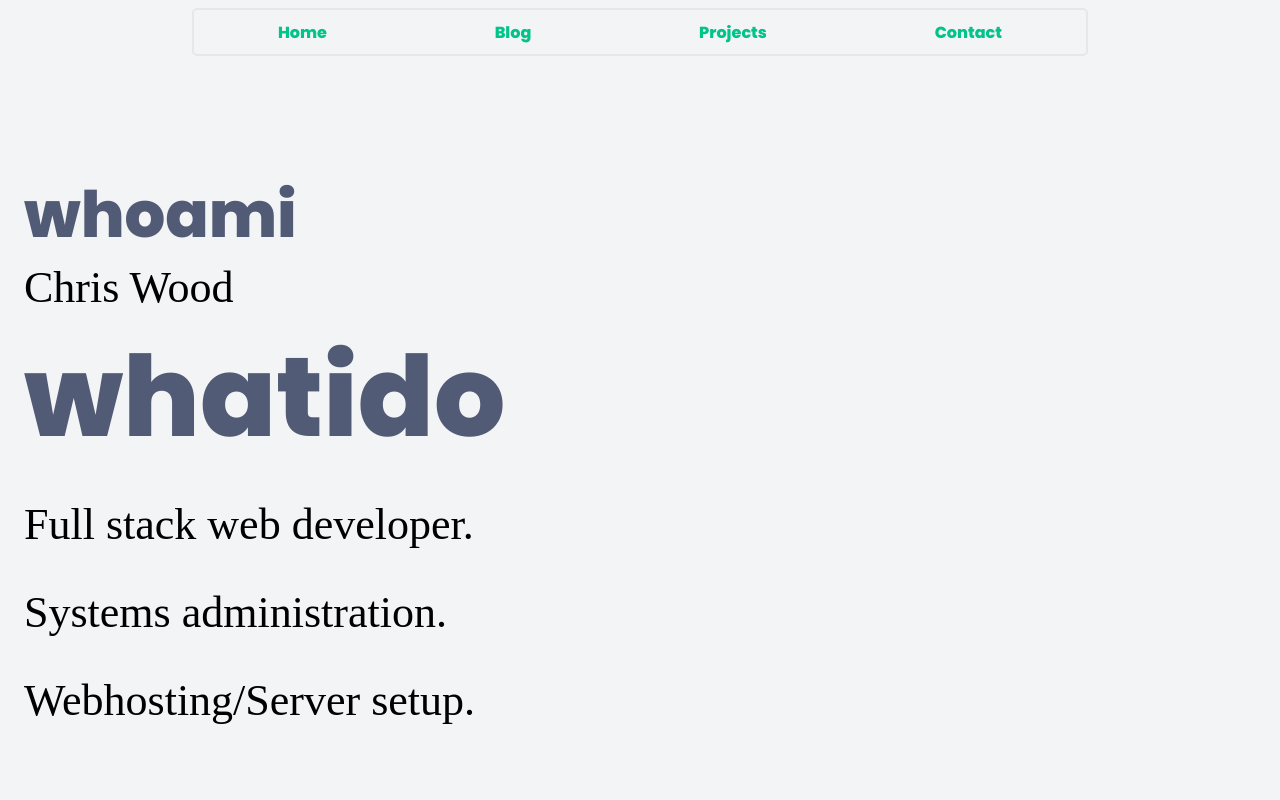
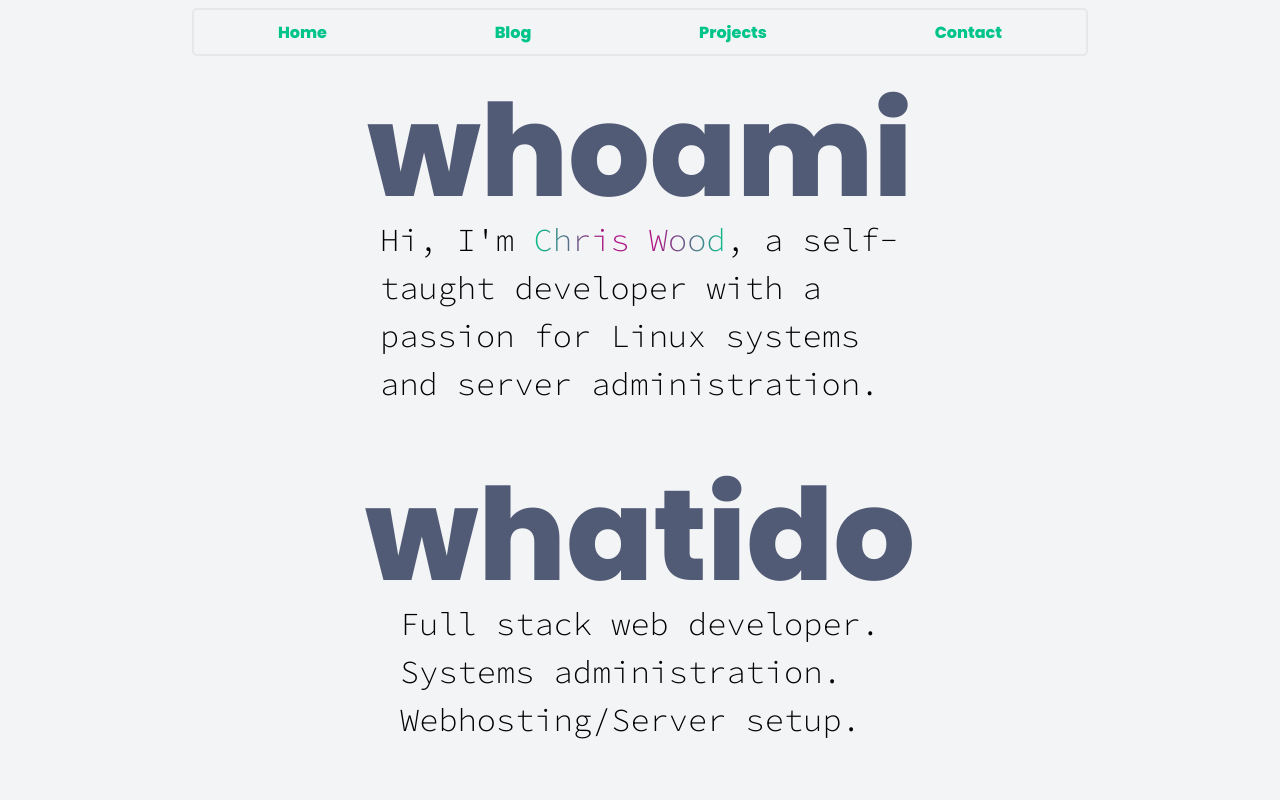
Before and after one commit to ChrispyChris/chriswood.tech, a React (Vite) app: page / in a window 1280 px wide. Shown: the top 800 px of the page. Built offline with nearby package versions, Linux system fonts and the light colour scheme; a web font is replaced by a local one.

Commit message:
Apply latest development styles

```diff
--- a/src/components/mobile_nav.tsx
+++ b/src/components/mobile_nav.tsx
@@ -12,7 +12,7 @@ export default function MobileNav(): ReactElement {
     };
 
     return(
-      <nav className="mobile-nav-container">
+      <nav className="mobile-nav__container">
         <ul id="mobile-nav_hamburger" className={`mobile-nav-hamburger--${isOpen ? "open" : "closed"} ${isOpen ? "hamburger-transition" : null}`}>
           {navItems.map(item => <li className="mobile-nav__item" key={item.name} onClick={toggleMenu}><Link to={item.url} className="mobile-nav__link">{item.name}</Link></li>)}
         </ul>
--- a/src/index.scss
+++ b/src/index.scss
@@ -1,14 +1,4 @@
 @import "./sass/globals";
-
-@font-face {
-    font-family: "HelveticaNeueLTW05-57Cond";
-    src: local("HelveticaNeue"),
-      url("assets/fonts/Helvetica-Neue/HelveticaNeueLTW05-57Cond.woff2") format("woff2"),
-      url("assets/fonts/Helvetica-Neue/HelveticaNeueLTW05-57Cond.woff") format("woff");
-    font-weight: normal;
-    font-style: normal;
-    font-display: swap;
-}
 
 body {
     background-color: $theme-light;
@@ -17,6 +7,4 @@ body {
 #root {
     display: flex;
     flex-direction: column;
-    min-height: 100vh;
-    position: relative;
 }
--- a/src/pages/home.tsx
+++ b/src/pages/home.tsx
@@ -8,7 +8,7 @@ export default function Home(): ReactElement {
     <div className="home__grid">
         <div className="home__initial-page-wrapper">
             <h1 className="home__title">whoami</h1>
-            <p className="home__my-name">Chris Wood</p>
+            <p className="home__my-name">Hi, I'm <span className="home__my-name--colored">Chris Wood</span>, a self-taught developer with a passion for Linux systems and server administration.</p>
             <h2 className="home__whatido">whatido</h2>
             <p className="home__about">Full stack web developer.<br />Systems administration.<br />Webhosting/Server setup.</p>
         </div>
@@ -17,7 +17,7 @@ export default function Home(): ReactElement {
             <div className="home__separator" />
 
             <div className="home__work-wrapper">
-                <p className="home__work">Would you like to hire me or collaborate on something?<br /><br />Shoot me an email and let's see if I can help!</p>
+                <p className="home__work">Would you like to hire me?<br /><br />Are you interested in collaborating on something?<br /><br />Shoot me an email and let's see if I can help!</p>
             </div>
 
             <div className="home__separator home__separator--right" />
--- a/src/sass/_globals.scss
+++ b/src/sass/_globals.scss
@@ -8,6 +8,8 @@
 @import url('https://fonts.googleapis.com/css2?family=Shadows+Into+Light&display=swap');
 @import url('https://fonts.googleapis.com/css2?family=Bebas+Neue&family=Bitter:wght@300;400;600&family=Crimson+Text:wght@400;600&family=Dosis&display=swap');
 @import url('https://fonts.googleapis.com/css2?family=Open+Sans:ital,wght@1,500&display=swap');
+@import url('https://fonts.googleapis.com/css2?family=Arvo&display=swap');
+@import url('https://fonts.googleapis.com/css2?family=Source+Code+Pro:wght@300&display=swap');
 
 /***********************
 *                      *
@@ -24,7 +26,6 @@
     font-display: swap;
 }
 
-
 /***********************
 *                      *
 *   Global Variables   *
@@ -36,7 +37,7 @@ $font-sm: clamp(1.125rem, 0.625rem + 2.22222vw, 1.425rem);
 $font-med: clamp(1.25rem, 0.625rem + 2.22222vw, 2.425rem);
 
 // Home page fonts
-$font-home-text-sm: clamp(1.25rem, -0.27631578947368rem + 8.42105vw, 2.75rem);
+$font-home-text-sm: clamp(1.0rem, -0.017543859649123rem + 5.61404vw, 2.0rem);
 $font-home-title-sm: clamp(3.5rem, -0.06140350877193rem + 19.64912vw, 7.0rem);
 
 // Font weights
@@ -54,7 +55,15 @@ $theme-light: #FFFFFF;
     @media (min-width: 576px) { @content; }
 }
 
-@mixin hide-screen-sm {
+@mixin screen-desktop {
+    @media (min-width: 1024px) { @content; }
+}
+
+@mixin screen-biggest {
+    @media (min-width: 1300px) { @content; }
+}
+
+@mixin hide-below-med {
     @media (max-width: 575px) { @content; }
 }
 
--- a/src/sass/hamburger_menu.scss
+++ b/src/sass/hamburger_menu.scss
@@ -85,7 +85,6 @@
     .hamburger__slice {
       background-color: $theme-heading;
       border-radius: 3px;
-      box-shadow: 0.5px 0.5px 3px $theme-accent-green;
       height: 4px;
       left: 10%;
       position: absolute;
--- a/src/sass/home.scss
+++ b/src/sass/home.scss
@@ -4,28 +4,24 @@
     color: $theme-body-text;
     display: flex;
     flex-direction: column;
-    font-family: 'Merriweather', serif;
+    font-family: 'Source Code Pro', monospace;
     flex-grow: 1;
     margin: 0 1.5em 0;
 }
 
 .home__about {
     font-size: $font-home-text-sm;
-    line-height: 2;
+    line-height: 1.5;
     margin-bottom: auto;
-    @include screen-med {
-    }
-}
-
-.home__title {
-    color: $theme-heading;
-    font-family: "Poppins", sans-serif;
-    font-weight: 800;
-    font-size: $font-home-title-sm;
-    margin-top: auto;
 
     @include screen-med {
-      font-size: 4rem;
+        position: relative;
+        top: -2rem;
+    }
+
+    @include screen-biggest {
+        position: unset;
+        top: unset;
     }
 }
 
@@ -34,10 +30,38 @@
     flex-direction: column;
     min-height: 100vh;
     width: 100%;
+
+    @include screen-med {
+        align-items: center;
+    }
+
+    @include screen-biggest {
+        display: grid;
+        grid-template-columns: 1fr 1fr;
+        grid-template-rows: 1fr 1fr;
+    }
 }
 
 .home__my-name {
     font-size: $font-home-text-sm;
+    line-height: 1.5;
+    max-width: 480px;
+
+    @include screen-med {
+        margin-bottom: unset;
+        max-width: 520px;
+        position: relative;
+        top: -2rem;
+    }
+
+    @include screen-desktop {
+    }
+}
+
+.home__my-name--colored {
+    background: radial-gradient(circle, $theme-accent-purple 25%, $theme-accent-green 100%);
+    background-clip: text;
+    -webkit-text-fill-color: transparent;
 }
 
 .home__projects {
@@ -62,6 +86,7 @@
 .home__second-page-wrapper {
     display: flex;
     flex-direction: column;
+    font-family: 'Source Code Pro', monospace;
     min-height: 100vh;
     width: 100%;
 }
@@ -69,7 +94,6 @@
 .home__separator {
     background-color: black;
     height: 3px;
-    margin-bottom: 5em;
     position: relative;
     transform: translateX(-24px);
     width: 75%;
@@ -81,16 +105,46 @@
     transform: translateX(24px);
 }
 
+.home__title {
+    color: $theme-heading;
+    font-family: "Poppins", sans-serif;
+    font-weight: 800;
+    font-size: $font-home-title-sm;
+    margin-top: auto;
+
+    @include screen-med {
+        font-size: 8rem;
+        margin-top: unset;
+    }
+
+}
+
 .home__whatido {
     color: $theme-heading;
     font-size: $font-home-title-sm;
     font-family: "Poppins", sans-serif;
     font-weight: 800;
+
+    @include screen-med {
+        font-size: 8rem;
+    }
+
+    @include screen-desktop {
+        display: flex;
+        justify-content: end;
+    }
+
+    @include screen-biggest {
+        display: unset;
+        justify-content: unset;
+        position: unset;
+    }
 }
 
 .home__work {
     font-size: $font-sm;
     line-height: 1.75;
+    margin-top: 5em;
     margin-bottom: 5em;
 
     @include screen-med {
--- a/src/sass/mobile_nav.scss
+++ b/src/sass/mobile_nav.scss
@@ -5,10 +5,6 @@
 *           Utility Classes            *
 *                                      *
 ***************************************/
-
-.hide {
-    overflow: hidden !important;
-}
 
 .hamburger-transition {
     animation: fade-in 500ms forwards;
@@ -21,16 +17,15 @@
 *                                      *
 ***************************************/
 
-
 .mobile-nav-hamburger--open {
     align-items: center;
     background-color: $theme-body-background;
     display: inline-flex;
     flex-direction: column;
-    height: 100vh;
+    height: 100%;
     overflow: scroll;
     position: fixed;
-    right: -100vh;
+    right: -100%;
     transition: right 300ms cubic-bezier(1, 0, 0, 1);
     width: 100%;
 
@@ -71,9 +66,9 @@
     background-color: $theme-body-background;
     display: inline-flex;
     flex-direction: column;
-    height: 100vh;
+    height: 100%;
     position: fixed;
-    right: -100vh;
+    right: -100%;
     transition: right 300ms cubic-bezier(1, 0, 0, 1);
     width: 100%;
 
@@ -96,4 +91,8 @@
       text-align: center;
       text-shadow: 3px 0px 2px rgba(0, 0, 0, 1);
     }
+
+    @include screen-med {
+        display: none;
+    }
 }
--- a/src/sass/nav.scss
+++ b/src/sass/nav.scss
@@ -20,7 +20,7 @@
     margin-top: 0.5em;
     width: 70%;
 
-    @include hide-screen-sm {
+    @include hide-below-med {
         display: none;
     }
 }
@@ -72,7 +72,4 @@
     display: flex;
     height: 100%;
 
-    @include hide-screen-sm {
-        display: none;
-    }
 }
--- a/src/sass/reset.scss
+++ b/src/sass/reset.scss
@@ -36,7 +36,6 @@ html:focus-within {
 
 /* Set core body defaults */
 body {
-    min-height: 100vh;
     text-rendering: optimizeSpeed;
 }
 
```
